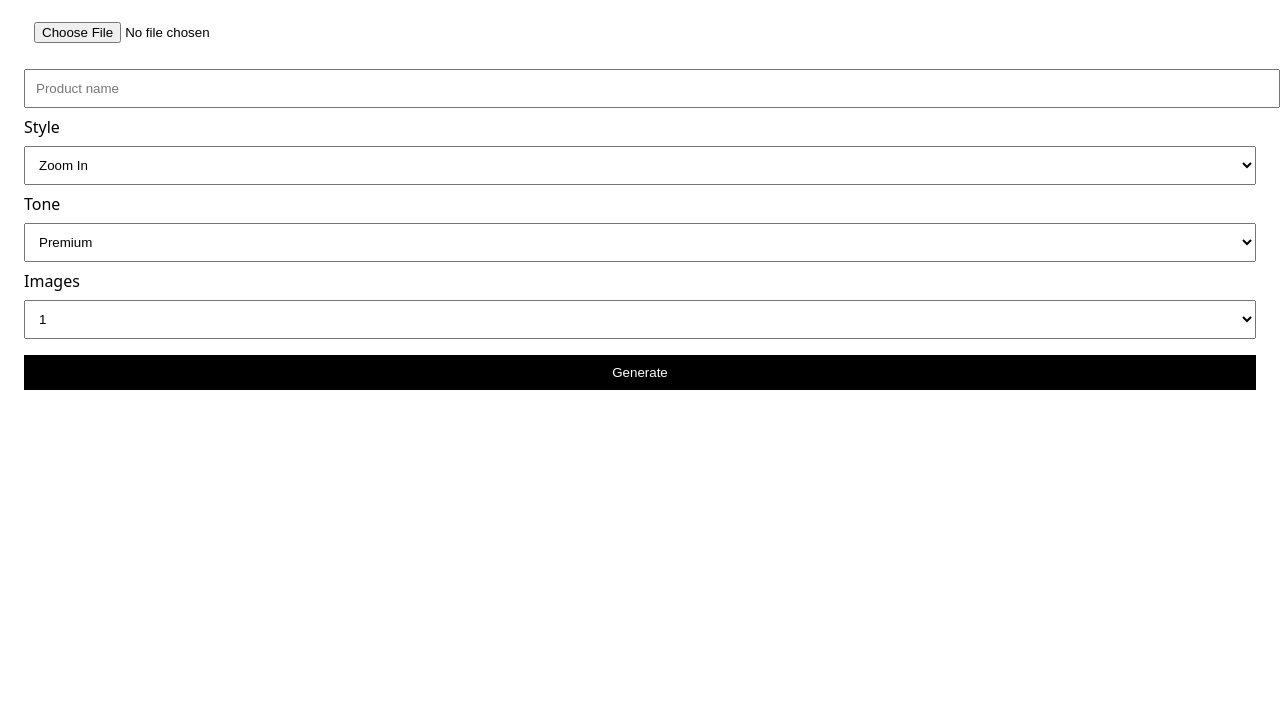
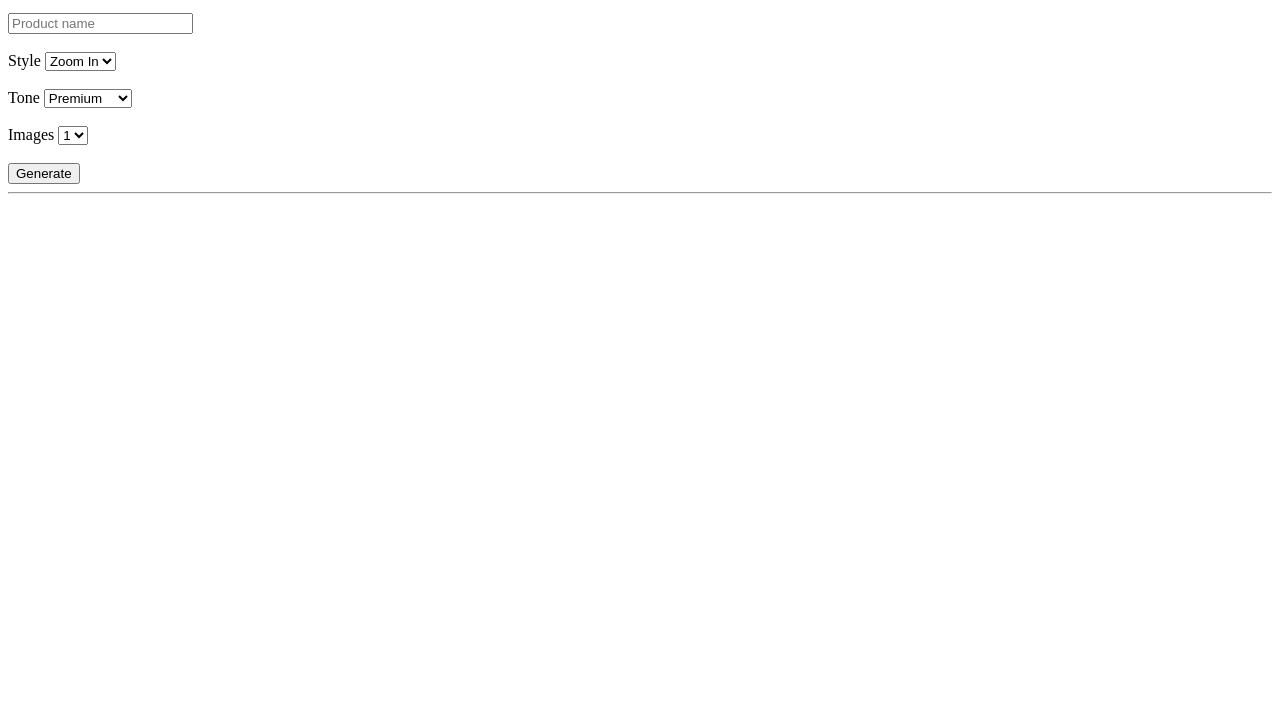
Before and after one commit to 5birdcu-ctrl/product-image-gen, a plain HTML site: page public/index.html in a window 1280 px wide. Shown: the part 93-800 px from the top of the page. Drawn offline with Linux system fonts and the light colour scheme.

Commit message:
Refactor HTML structure for product image generator

```diff
--- a/public/index.html
+++ b/public/index.html
@@ -4,15 +4,14 @@
   <meta charset="UTF-8" />
   <title>Product Image Generator</title>
   <meta name="viewport" content="width=device-width, initial-scale=1" />
-  <link rel="stylesheet" href="style.css" />
 </head>
 <body>
 
 <h2>Product Image Generator</h2>
 
-<input type="file" id="image" accept="image/*" /><br>
+<input type="file" id="image" accept="image/*" /><br><br>
 
-<input type="text" id="productName" placeholder="Product name" /><br>
+<input type="text" id="productName" placeholder="Product name" /><br><br>
 
 <label>Style</label>
 <select id="style">
@@ -20,12 +19,14 @@
   <option value="impact">Impact</option>
   <option value="splash">Splash</option>
 </select>
+<br><br>
 
 <label>Tone</label>
 <select id="tone">
   <option value="premium">Premium</option>
   <option value="aggressive">Aggressive</option>
 </select>
+<br><br>
 
 <label>Images</label>
 <select id="count">
@@ -34,8 +35,11 @@
   <option value="3">3</option>
   <option value="4">4</option>
 </select>
+<br><br>
 
 <button onclick="generate()">Generate</button>
+
+<hr>
 
 <div id="result"></div>
 
```
